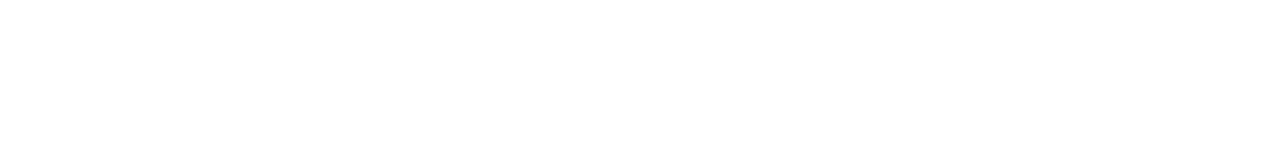
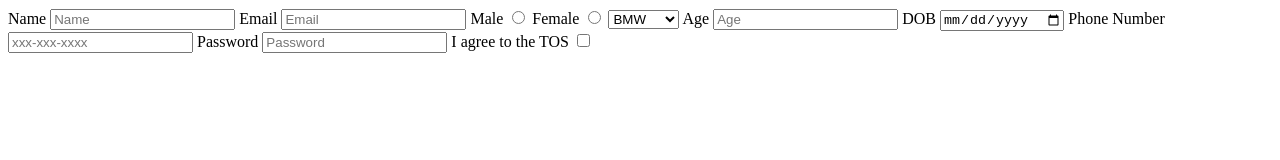
Before and after one commit to acciojob/signup-form-car-MeghnaSingh15, a website: page main.html in a window 1280 px wide. Drawn offline with Linux system fonts and the light colour scheme.

Commit message:
created a submission

```diff
--- a/main.html
+++ b/main.html
@@ -8,6 +8,30 @@
 
 <body>
 	<!-- the entire body must be written by student -->
+<form method="post">
+	<label for="name">Name</label>
+	<input type="Text" id="name" placeholder="Name" required>
+	<label for="email">Email</label>
+	<input type="Email" id="email" placeholder="Email" required>
+	<label for="gender_m">Male</label>
+	<input type="Radio" id="gender_m" name="gender" required>
+	<label for="gender_f">Female</label>
+	<input type="Radio" id="gender_f" name="gender" required>
+	<select id="cars" placeholder="--Please choose an option--" required>
+		<option>BMW</option>
+		<option>Audi</option>
+		<option>Hyundai</option></select>
+	<label for="age">Age</label>
+	<input type="Number" id="age" placeholder="Age" required>
+	<label for="dob">DOB</label>
+	<input type="Date" id="dob" required>
+	<label for="tel">Phone Number</label>
+	<input type="Tel" id="tel" placeholder="xxx-xxx-xxxx">
+	<label for="password">Password</label>
+	<input type="Password" id="password" placeholder="Password" required>
+	<label for="tos">I agree to the TOS</label>
+	<input type="Checkbox" id="tos" required>
+</form>
     <script type="text/javascript" src="./script.js">
 </script>
 
```
